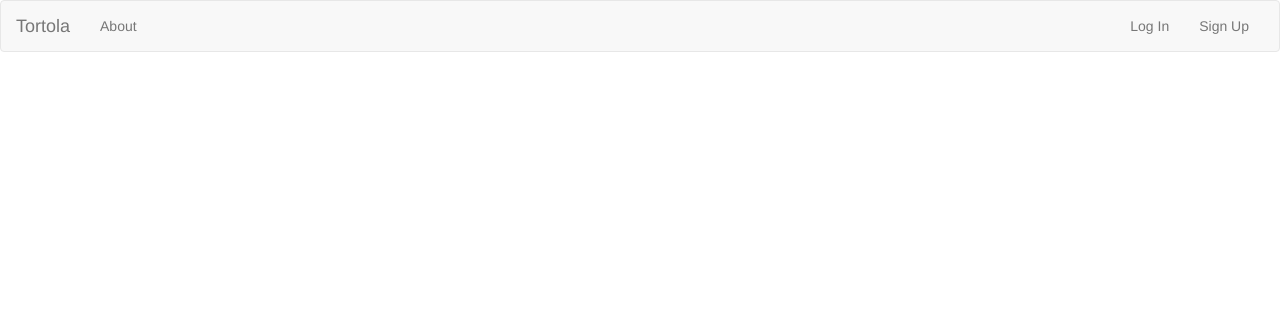
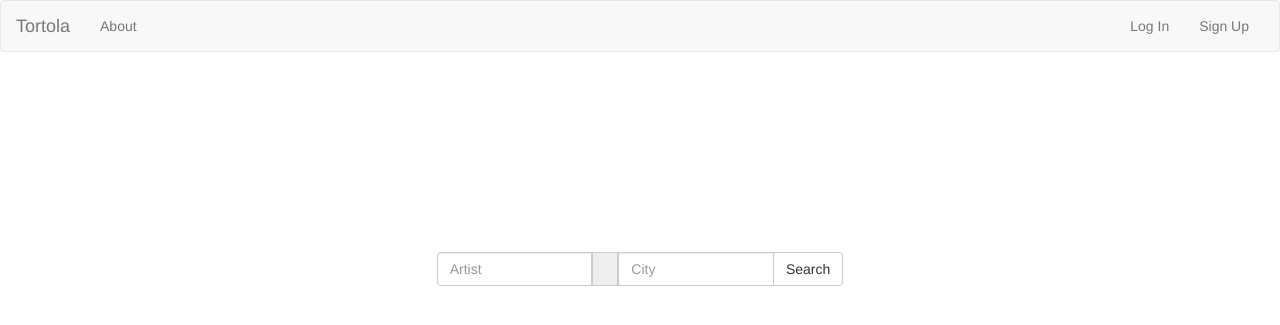
Before and after one commit to DoriRunyon/spotify_project_no_2, a Flask app: page / in a window 1280 px wide. Shown: the top 325 px of the page. Run offline with Flask 2, Linux system fonts and the light colour scheme; some libraries are stand-ins or nearby versions.

Commit message:
Added search form to home page. Created CSS file.

```diff
--- /dev/null
+++ b/static/css/style.css
@@ -0,0 +1,6 @@
+
+.home-search {
+
+    display: block;
+    margin-top: 200px;
+}
--- a/templates/base.html
+++ b/templates/base.html
@@ -5,6 +5,7 @@
 
       <title>tortola</title>
 
+      <link rel="stylesheet" type="text/css" href="/static/css/style.css">
       <link rel="stylesheet" href="https://maxcdn.bootstrapcdn.com/bootstrap/3.3.6/css/bootstrap.min.css" integrity="sha384-1q8mTJOASx8j1Au+a5WDVnPi2lkFfwwEAa8hDDdjZlpLegxhjVME1fgjWPGmkzs7" crossorigin="anonymous">
 
 
--- a/templates/home.html
+++ b/templates/home.html
@@ -30,5 +30,21 @@
     </div><!-- /.navbar-collapse -->
   </div><!-- /.container-fluid -->
 </nav>
+<div class="home-search">
+    <div class="row">
+        <div class="col-sm-12 col-md-4 col-md-offset-4">
+            <form role="search">
+                <div class="input-group">
+                    <input type="text" class="form-control" placeholder="Artist">
+                    <span class="input-group-addon"></span>
+                    <input type="text" class="form-control" placeholder="City">
+                    <span class="input-group-btn">
+                    <button class="btn btn-default" type="button">Search</button>
+                    </span>
+                </div>
+            </form>
+        </div>
+    </div>
+</div>
 
 {% endblock %}
--- a/templates/logged_in_search.html
+++ b/templates/logged_in_search.html
@@ -25,7 +25,7 @@
               <input type="text" class="form-control" placeholder="Artist">
               <input type="text" class="form-control" placeholder="City">
             </div>
-            <button type="submit" class="btn btn-default"><span class="glyphicon glyphicon-search"></span></button>
+            <button type="submit" class="btn btn-default"><span class="glyphicon glyphicon-search"></button>
         </form>
 
 
```
